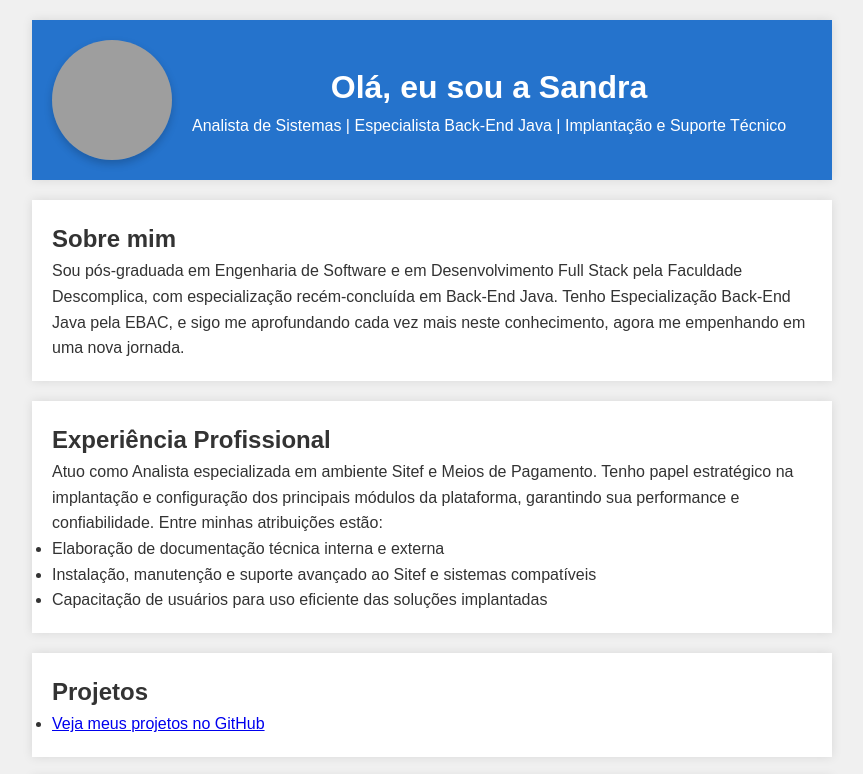
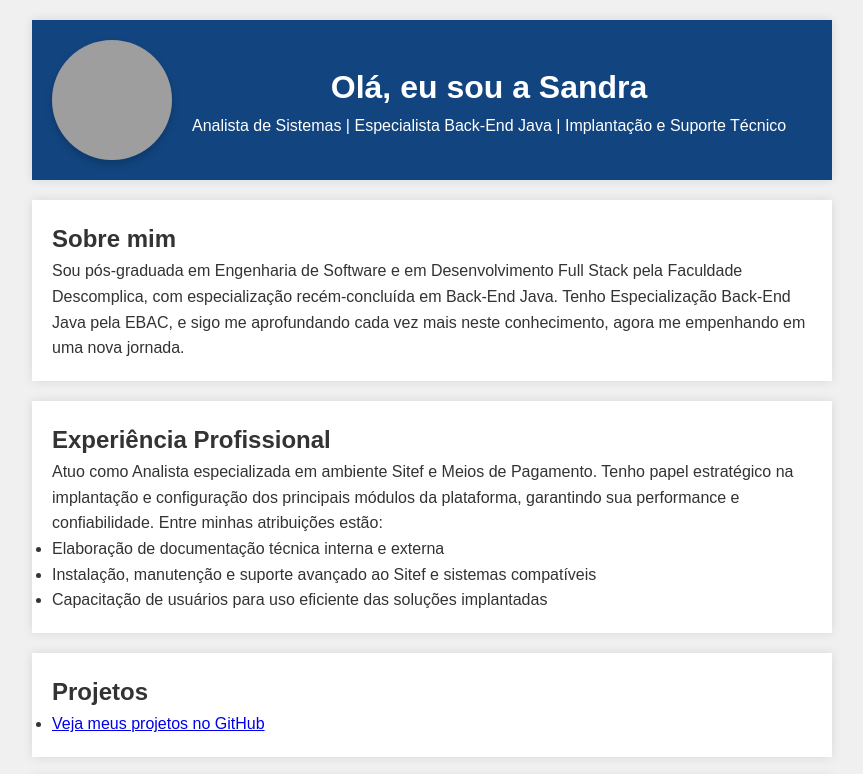
Before and after one commit to SannSerenna/MeuPortfolio2, a plain HTML site: page index.html in a window 1280 px wide. Shown: the top 774 px of the page, without its empty margins (208-1071 px from the left). Drawn offline with Linux system fonts and the light colour scheme; grey boxes are pictures that could not be loaded.

Commit message:
Update style.css

```diff
--- a/style.css
+++ b/style.css
@@ -24,7 +24,7 @@ header, section, footer {
 
 header {
   text-align: center;
-  background-color: #2573cc;
+  background-color: #124580;
   color: #fff;
 }
 
```
